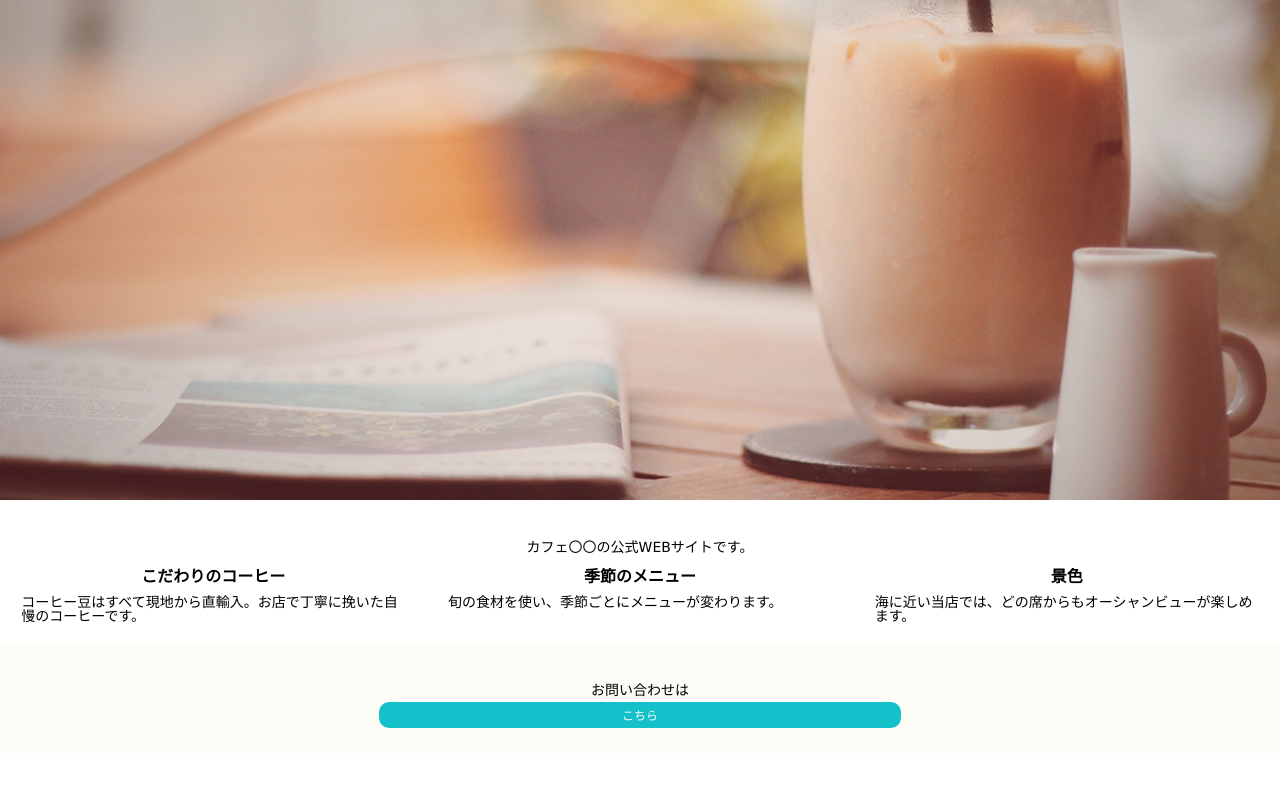
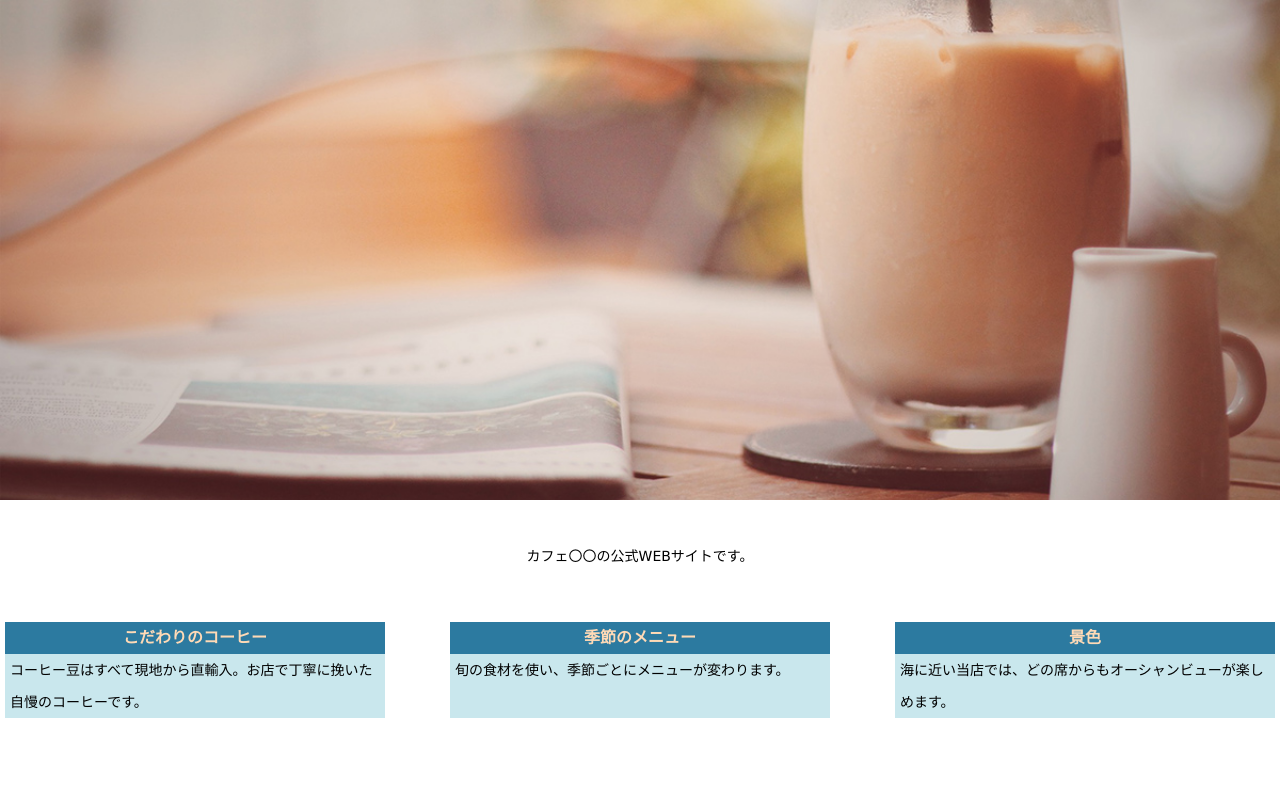
Before and after one commit to ayakasudo/responsive-site, a plain HTML site: page index.html in a window 1280 px wide. Shown: the top 800 px of the page. Drawn offline with nearby package versions, Linux system fonts and the light colour scheme.

Commit message:
third version

```diff
--- a/css/style.css
+++ b/css/style.css
@@ -1,7 +1,7 @@
 body{
     margin: 0;
     font-family: "游ゴシック", YuGothic, "メイリオ", Verdana, "Hiragino Kaku Gothic ProN", Meiryo, sans-serif;
-
+    line-height: 2.0em;
 }
 
 #main-img{
@@ -22,63 +22,54 @@ p{
     font-size: 14px;
 }
 
-.sections{
-    margin-top: 40px;
-    margin-bottom: 15px;
-    display: -webkit-flex;
-    display:         flex;
-    justify-content: space-between;
-}
-
 #sections{
+    margin-top: 50px;
+    margin-bottom: 100px;
     display: -webkit-flex;
     display:         flex;
 
     justify-content: space-between;
 }
 
-section{
-    width: 30%;
-    margin-bottom: 20px;
-    flex: 1;
+.section{
+    width: 380px;
+    margin: 0 5px;
+    background-color: #C9E7ED;
     -webkit-box-sizing: border-box;
        -moz-box-sizing: border-box;
             box-sizing: border-box;
 }
 
-section h4{
-    margin-bottom: 10px;
+.section h4{
+    text-align: center;
+    margin: 0 auto;
     font-weight: 700;
+    background-color: #2C7AA0;
+    color: #FFDAB6;
+    padding: 0px 5px;
+}
+
+.section p{
+    margin: 0 auto;
+    padding: 0px 5px
 }
 
 footer{
-    background-color: #fdfcf6;
+    background-color: #C9E7ED;
     padding-top: 40px;
     padding-bottom: 20px;
     text-align: center;
 }
-
-.button-readmore{
-    font-size: 12px;
-}
-
 a{
-    background-color: #14c0c9;
+    background-color: #2C7AA0;
     border-radius: 10px;
-    width: 10%;
+    width: 100px;
+    padding-top: 5px;
+    padding-bottom: 5px;
     margin: 5px auto;
     display: block;
     text-decoration: none;
-    color: white;
-}
-
-section h4{
-    text-align: center;
-}
-
-section p{
-    width: 90%;
-    margin: 0 auto;
+    color: #FFDAB6;
 }
 
 @media screen and (max-width: 768px){
@@ -97,22 +88,28 @@ section p{
 
     #sections{
         flex-direction: column;
-        width: 100%;
-        margin: 30px auto;
     }
 
-    section{
-        width: 100%;
+    .section{
+        margin: 10px auto;
     }
-}
 
-a{
-    background-color: #14c0c9;
-    border-radius: 10px;
+    a{
     width: 40%;
     padding: 5px;
     margin: 5px auto;
     display: block;
     text-decoration: none;
-    color: white;
 }
+}
+
+@media screen and (max-width: 400px){
+    .section{
+        width: 250px;
+        margin: 10px auto;
+    }
+
+    #sections{
+        margin-bottom: 30px;
+    }
+}
--- a/index.html
+++ b/index.html
@@ -11,20 +11,20 @@
       <div id="main-img"></div>
       <div id="text"><p>カフェ〇〇の公式WEBサイトです。</p></div>
       <div id="sections">
-      <section>
+      <div class="section">
           <h4>こだわりのコーヒー</h4>
           <p>コーヒー豆はすべて現地から直輸入。お店で丁寧に挽いた自慢のコーヒーです。</p>
-      </section>
+      </div>
 
-      <section>
+      <div class="section">
           <h4>季節のメニュー</h4>
           <p>旬の食材を使い、季節ごとにメニューが変わります。</p>
-      </section>
+      </div>
 
-      <section>
+      <div class="section">
           <h4>景色</h4>
           <p>海に近い当店では、どの席からもオーシャンビューが楽しめます。</p>
-      </section>
+      </div>
       </div>
 
       <footer>
```
